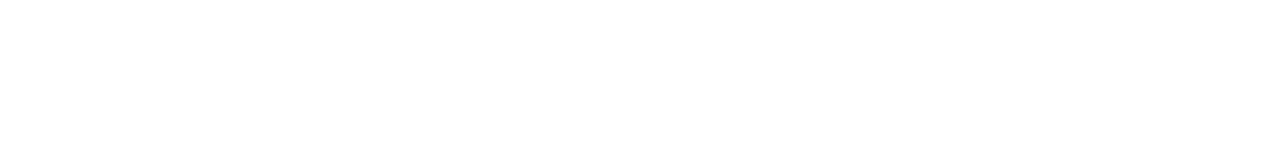
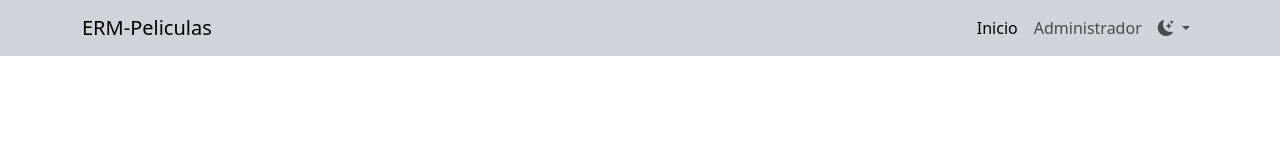
Before and after one commit to estebanrm1/CRUDPeliculas-erm, a plain HTML site: page index.html in a window 1280 px wide. Drawn offline with nearby package versions, Linux system fonts and the light colour scheme.

Commit message:
Se creo el nadvar con sus opciones correspondientes

```diff
--- a/index.html
+++ b/index.html
@@ -8,10 +8,40 @@
     <meta name="keywords" content="">
     <meta name="author" content="Esteban Molina">
     <link href="https://cdn.jsdelivr.net/npm/bootstrap@5.3.0-alpha3/dist/css/bootstrap.min.css" rel="stylesheet" integrity="sha384-KK94CHFLLe+nY2dmCWGMq91rCGa5gtU4mk92HdvYe+M/SXH301p5ILy+dN9+nJOZ" crossorigin="anonymous">
+    <link rel="stylesheet" href="https://cdn.jsdelivr.net/npm/bootstrap-icons@1.10.4/font/bootstrap-icons.css">
     <link rel="stylesheet" href="css/style.css">
     <title>Document</title>
 </head>
 <body>
+    <header>
+        <nav class="navbar navbar-expand-lg bg-dark-subtle">
+            <div class="container">
+              <a class="navbar-brand" href="#">ERM-Peliculas</a>
+              <button class="navbar-toggler" type="button" data-bs-toggle="collapse" data-bs-target="#navbarSupportedContent" aria-controls="navbarSupportedContent" aria-expanded="false" aria-label="Toggle navigation">
+                <span class="navbar-toggler-icon"></span>
+              </button>
+              <div class="collapse navbar-collapse" id="navbarSupportedContent">
+                <ul class="navbar-nav ms-auto mb-2 mb-lg-0">
+                  <li class="nav-item">
+                    <a class="nav-link active" aria-current="page" href="index.html">Inicio</a>
+                  </li>
+                  <li class="nav-item">
+                    <a class="nav-link" href="pages/administrador.html">Administrador</a>
+                  </li>
+                  <li class="nav-item dropdown">
+                    <span class="nav-link dropdown-toggle" role="button" data-bs-toggle="dropdown" aria-expanded="false">
+                      <i class="bi bi-moon-stars-fill"></i>
+                    </span>
+                    <ul class="dropdown-menu">
+                      <li><button class="dropdown-item"><i class="bi bi-sun-fill"></i> Light</button></li>
+                      <li><button class="dropdown-item"><i class="bi bi-moon-stars-fill"></i> Dark</button></li>
+                    </ul>
+                  </li>
+                </ul>
+              </div>
+            </div>
+          </nav>
+    </header>
     <main>
 
     </main>
```
